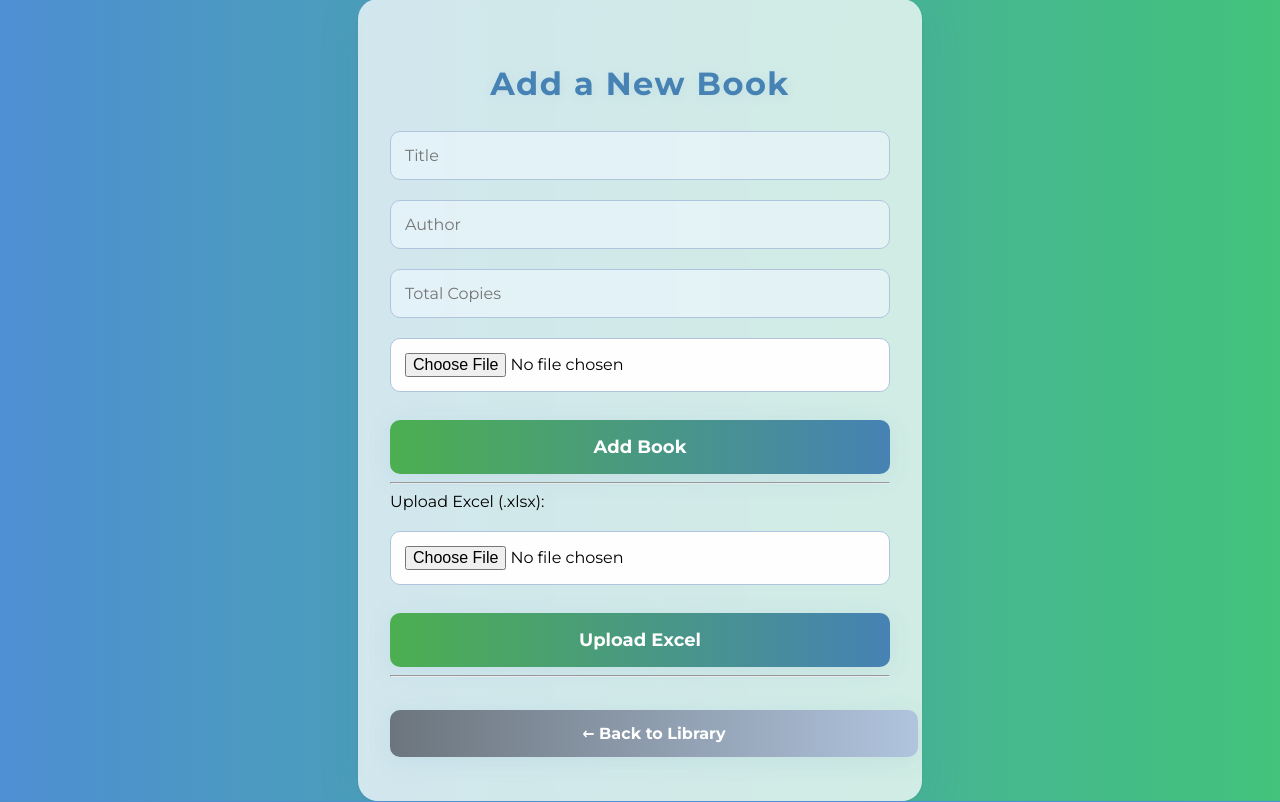
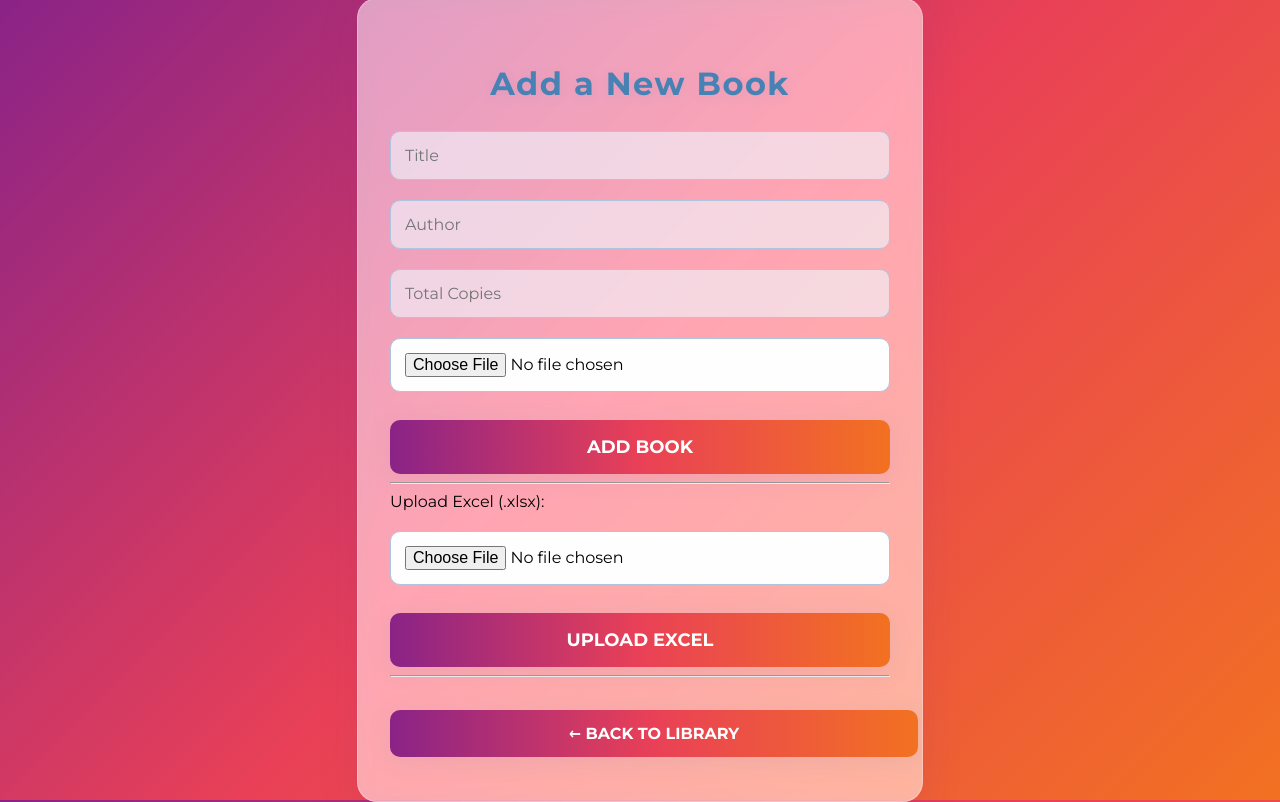
Before and after one commit to vidved123/MyLibrary, a Python web app: template templates/add_books.html in a window 1280 px wide. Run offline with Jinja, Linux system fonts and the light colour scheme; the template is opened without the code that fills it, so the values that code supplies are empty.

Commit message:
Update AddBooks.css

```diff
--- a/static/css/AddBooks.css
+++ b/static/css/AddBooks.css
@@ -2,7 +2,7 @@
 
 body {
     font-family: 'Montserrat', 'Segoe UI', Tahoma, Geneva, Verdana, sans-serif;
-    background: linear-gradient(90deg, #4e8fd3 0%, #43c37b 100%);
+    background: linear-gradient(135deg, #8a2387 0%, #e94057 50%, #f27121 100%);
     margin: 0;
     padding: 0;
     display: flex;
@@ -24,10 +24,11 @@ body {
     max-width: 500px;
     width: 90%;
     padding: 44px 32px;
-    background: rgba(255, 255, 255, 0.75);
+    background: rgba(255, 255, 255, 0.55);
     border-radius: 20px;
-    box-shadow: 0 8px 40px rgba(70, 130, 180, 0.13), 0 1.5px 4px rgba(0,0,0,0.07);
-    backdrop-filter: blur(8px);
+    box-shadow: 0 8px 40px rgba(138, 35, 135, 0.13), 0 1.5px 4px rgba(233, 64, 87, 0.07);
+    backdrop-filter: blur(12px) saturate(120%);
+    border: 1.5px solid rgba(255,255,255,0.25);
     transition: transform 0.3s ease;
     animation: fadeInUp 1s 0.2s both;
     max-height: 90vh;
@@ -73,13 +74,14 @@ h1 {
     padding: 12px 24px;
     border: none;
     border-radius: 10px;
-    background: linear-gradient(90deg, #4e8fd3 0%, #43c37b 100%);
+    background: linear-gradient(90deg, #8a2387 0%, #e94057 50%, #f27121 100%);
     box-shadow: 0 4px 24px rgba(70, 130, 180, 0.10);
     font-size: 1.1em;
     transition: background 0.3s, transform 0.3s, box-shadow 0.3s;
+    text-transform: uppercase;
 }
 .nav-buttons a:hover {
-    background: linear-gradient(90deg, #357ab8 0%, #45a049 100%);
+    background: linear-gradient(90deg, #f27121 0%, #e94057 50%, #8a2387 100%);
     color: #fff;
     transform: translateY(-2px) scale(1.03);
     box-shadow: 0 8px 32px rgba(70, 130, 180, 0.18);
@@ -119,7 +121,7 @@ input:focus {
     background: #fff;
 }
 button {
-    background: linear-gradient(90deg, #4CAF50 0%, #4682b4 100%);
+    background: linear-gradient(90deg, #8a2387 0%, #e94057 50%, #f27121 100%);
     color: white;
     font-size: 18px;
     font-weight: 600;
@@ -131,9 +133,10 @@ button {
     transition: background 0.3s, transform 0.3s, box-shadow 0.3s;
     outline: none;
     margin-top: 8px;
+    text-transform: uppercase;
 }
 button:hover {
-    background: linear-gradient(90deg, #45a049 0%, #357ab8 100%);
+    background: linear-gradient(90deg, #f27121 0%, #e94057 50%, #8a2387 100%);
     transform: translateY(-1px) scale(1.01);
     box-shadow: 0 8px 32px rgba(70, 130, 180, 0.18);
 }
@@ -146,7 +149,7 @@ button:active {
 .back-link {
     display: inline-block;
     text-align: center;
-    background: linear-gradient(90deg, #6c757d 0%, #b0c4de 100%);
+    background: linear-gradient(90deg, #8a2387 0%, #e94057 50%, #f27121 100%);
     color: #fff;
     padding: 14px;
     border-radius: 10px;
@@ -157,9 +160,10 @@ button:active {
     font-weight: 600;
     box-shadow: 0 4px 24px rgba(70, 130, 180, 0.10);
     transition: background 0.3s, transform 0.3s, box-shadow 0.3s;
+    text-transform: uppercase;
 }
 .back-link:hover {
-    background: linear-gradient(90deg, #5a6268 0%, #b0c4de 100%);
+    background: linear-gradient(90deg, #f27121 0%, #e94057 50%, #8a2387 100%);
     transform: translateY(-1px) scale(1.03);
     box-shadow: 0 8px 32px rgba(70, 130, 180, 0.18);
 }
@@ -214,3 +218,7 @@ button:active {
         font-size: 16px;
     }
 }
+
+th, td {
+    text-transform: uppercase;
+}
```
